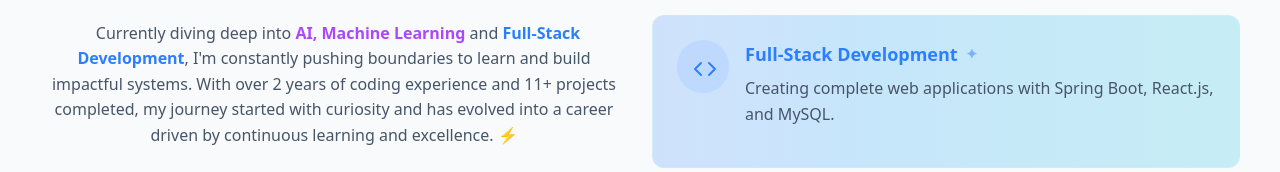
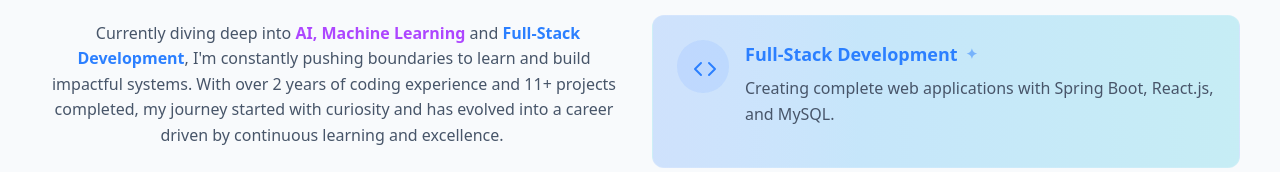
Before and after one commit to dulanachathurma/Dulana-New-Portfolio-main, a React (Vite) app: page / in a window 1280 px wide. Shown: the part 1334-1506 px from the top of the page. Built offline with nearby package versions, Linux system fonts and the light colour scheme.

Commit message:
Remove lightning bolt emoji from AboutSection

```diff
--- a/src/components/AboutSection.jsx
+++ b/src/components/AboutSection.jsx
@@ -92,7 +92,7 @@ export const AboutSection = () => {
               Currently diving deep into <strong className="text-purple-500">AI, Machine Learning</strong> and
               <strong className="text-blue-500"> Full-Stack Development</strong>, I'm constantly pushing boundaries to learn and build impactful systems.
               With over 2 years of coding experience and 11+ projects completed, my journey started with curiosity and has evolved into a career driven by continuous learning and excellence.
-              <span className="inline-block ml-1">⚡</span>
+              <span className="inline-block ml-1"></span>
             </p>
 
             <p className="text-muted-foreground leading-relaxed">
```
